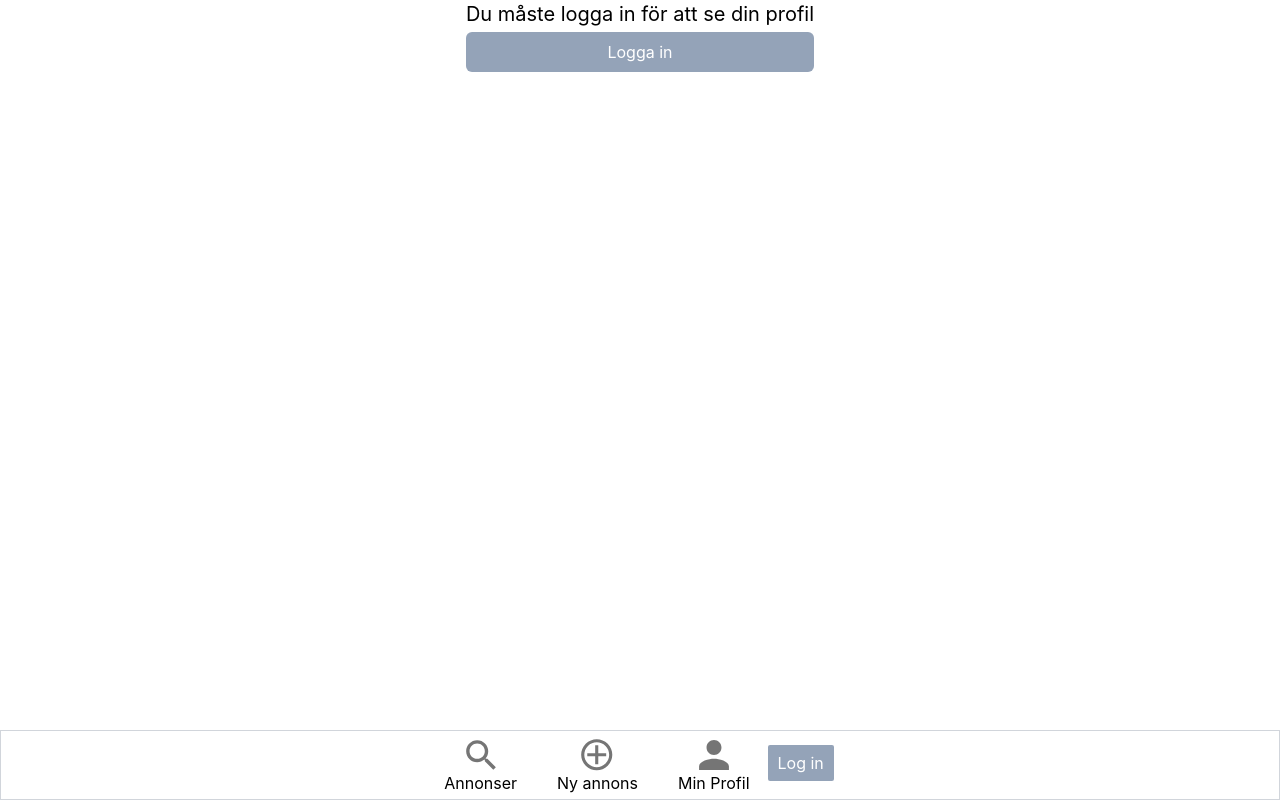
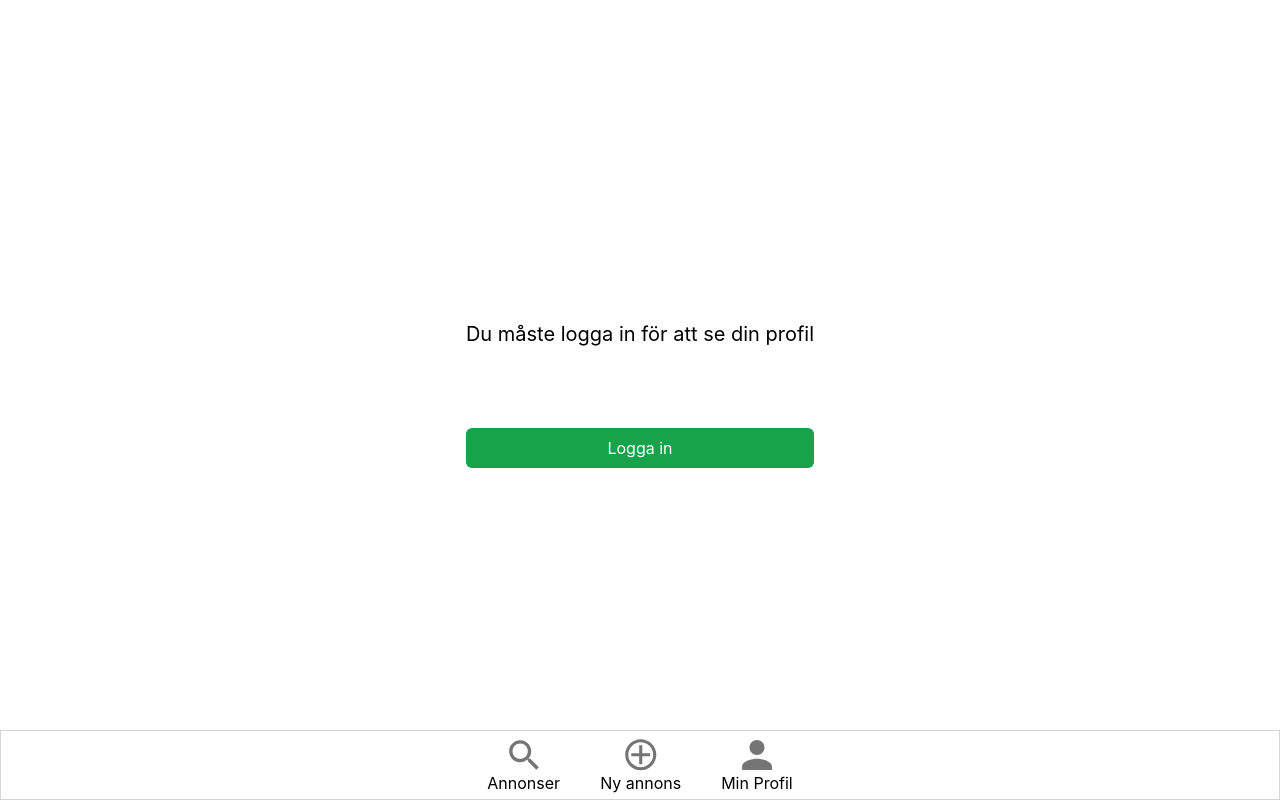
Before and after one commit to FredrikFalto/Smart-Waste, a React (Create React App) app in the folder frontend/: page /profile in a window 1280 px wide. Built offline with nearby package versions, Linux system fonts and the light colour scheme.

Commit message:
Continued on profile page

```diff
--- a/frontend/src/components/navbar/navbar.jsx
+++ b/frontend/src/components/navbar/navbar.jsx
@@ -10,12 +10,12 @@ import PlusIcon from '../../img/PlusIcon.svg'
 import ProfileIcon from '../../img/ProfileIcon.svg'
 
 const Navbar = () => {
-    const { logout } = useLogout()
-    const { user } = useAuthContext()
+    // const { logout } = useLogout()
+    // const { user } = useAuthContext()
 
-    const handleClick = () => {
-        logout()
-    }
+    // const handleClick = () => {
+    //     logout()
+    // }
 
     return (
         <nav className='bg-white border border-gray-300 w-screen fixed bottom-0'>
@@ -38,7 +38,7 @@ const Navbar = () => {
                         Min Profil
                     </a>
                 </li>
-                <li>
+                {/* <li>
                     {user && (
                         <div>
                             <span>{user.email}</span>
@@ -62,7 +62,7 @@ const Navbar = () => {
                             </button>
                         </div>
                     )}
-                </li>
+                </li> */}
             </ul>
         </nav>
     )
--- a/frontend/src/pages/profile/myProfile.jsx
+++ b/frontend/src/pages/profile/myProfile.jsx
@@ -16,7 +16,9 @@ const MyProfile = () => {
         logout()
     }
 
-    const loggedInUser = JSON.parse(localStorage.getItem('user'))
+    const clickLogIn = () => {
+        window.location.replace(`/`)
+    }
 
     useEffect(() => {}, [])
 
@@ -25,16 +27,21 @@ const MyProfile = () => {
             <Navbar />
             <div className='grid grid-cols-1 place-items-center container mx-auto px-4 pb-20'>
                 {user && (
-                    <div className='grid grid-cols-1'>
-                        <span>{user.email}</span>
+                    <div className='grid grid-cols-1 w-full mt-80'>
+                        <span className='text-xl text-center'>
+                            Inloggad som:
+                        </span>
+                        <span className='text-xl text-center'>
+                            {user.email}
+                        </span>
                         <button
-                            className='bg-slate-400 rounded-md text-white mt-1'
+                            className='bg-green-600 rounded-md text-white mt-20 w-full'
                             id='profile-button'
                         >
-                            Mina annonser
+                            <a href=''>Mina annonser</a>
                         </button>
                         <button
-                            className='bg-slate-400 rounded-md text-white mt-1'
+                            className='bg-red-500 rounded-md text-white mt-1 w-full'
                             id='profile-button'
                             onClick={handleClick}
                         >
@@ -44,12 +51,15 @@ const MyProfile = () => {
                 )}
 
                 {!user && (
-                    <div>
+                    <div className='mt-80'>
                         <h1 className='text-xl w-full'>
                             Du måste logga in för att se din profil
                         </h1>
-                        <button className='bg-slate-400 rounded-md text-white mt-1 w-full h-10'>
-                            <a href='/'>Logga in</a>
+                        <button
+                            className='bg-green-600 rounded-md text-white w-full mt-20 h-10'
+                            onClick={clickLogIn}
+                        >
+                            Logga in
                         </button>
                     </div>
                 )}
```
